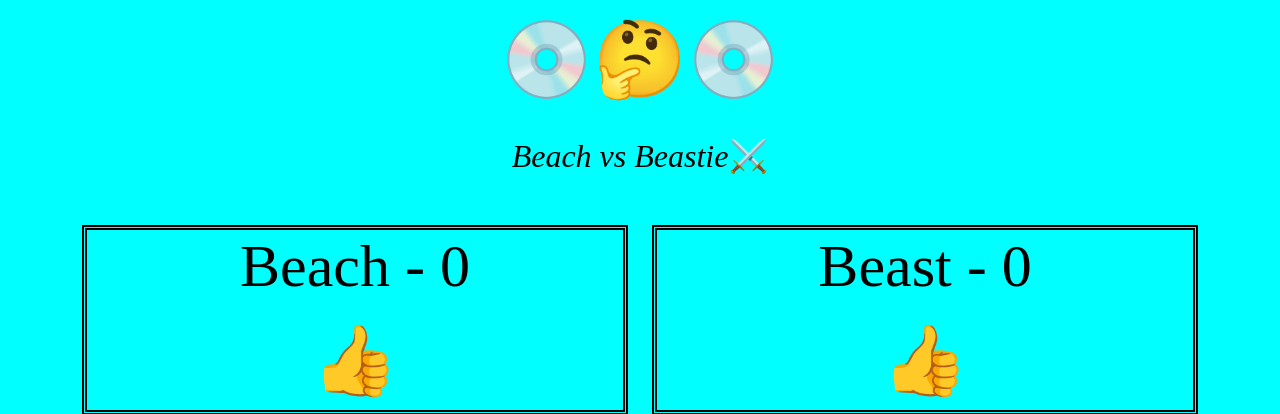
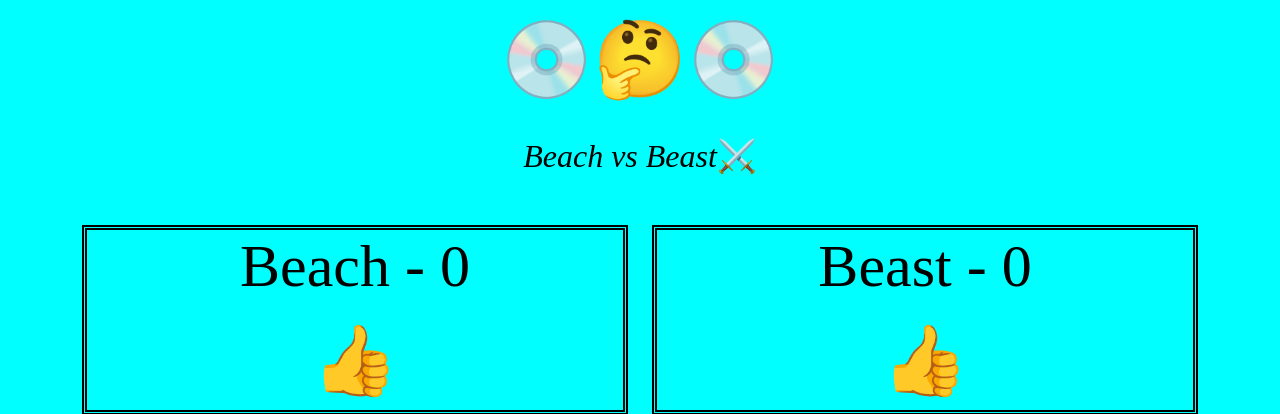
Before and after one commit to ScottsC0de/elite-matchups, a website: page public/matchup.html in a window 1280 px wide. Shown: the top 414 px of the page. Drawn offline with nearby package versions, Linux system fonts and the light colour scheme; no server answers.

Commit message:
beach vs beast

```diff
--- a/public/matchup.html
+++ b/public/matchup.html
@@ -15,7 +15,7 @@
 
     <header>
         <h1 id="logo">💿🤔💿</h1><br>
-        <h2 id="names"><em>Beach vs Beastie</em>⚔️</h2>
+        <h2 id="names"><em>Beach vs Beast</em>⚔️</h2>
         <!-- <h4 id="message"><em>Please choose your favorite Beatle</em></h4> -->
         <!-- mac tyler. trav asap. beiber cyrus. jonas bros naked bros. star wars lotr (youtube iframe). blink green day.-->
     </header>
```
